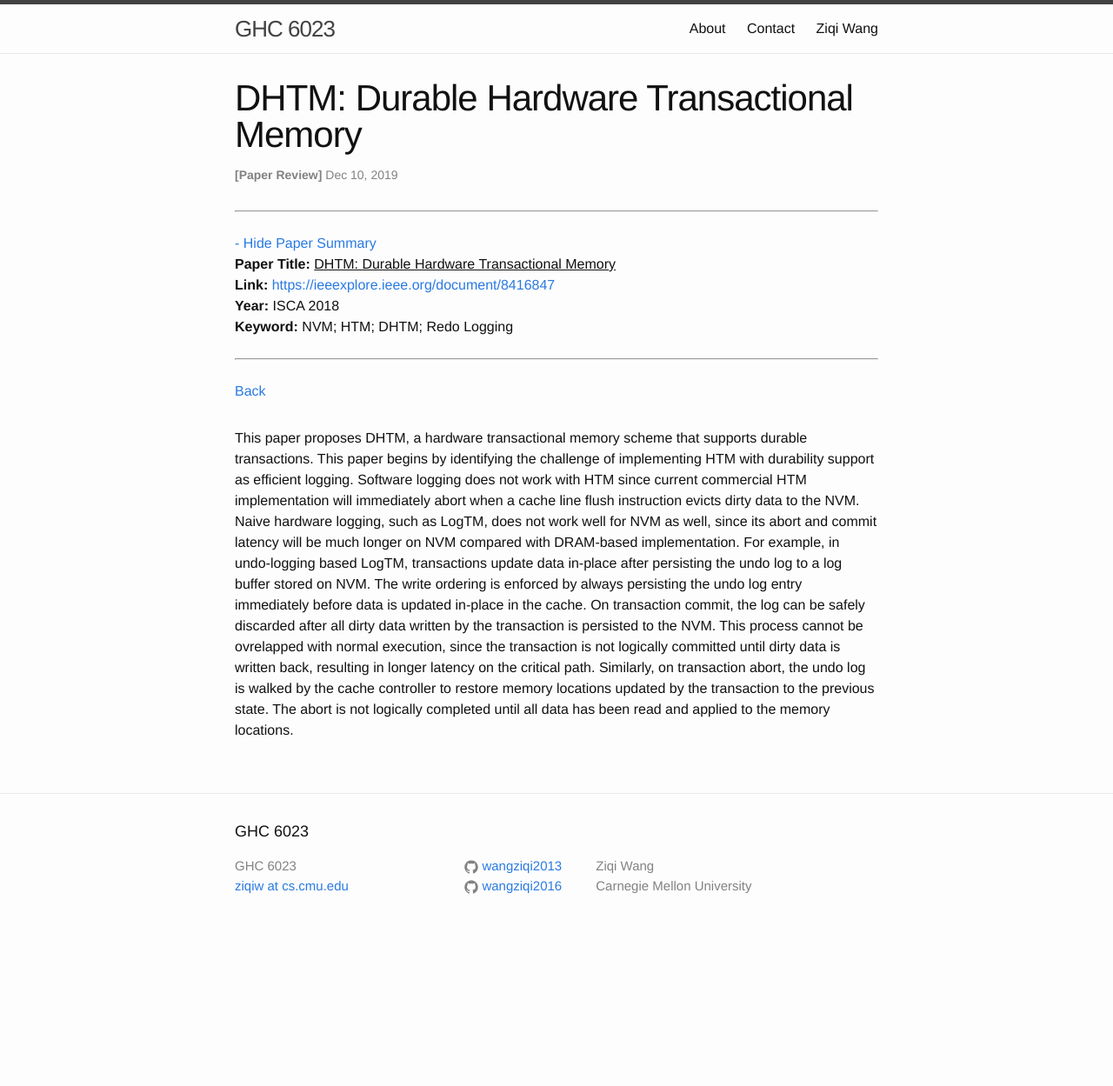
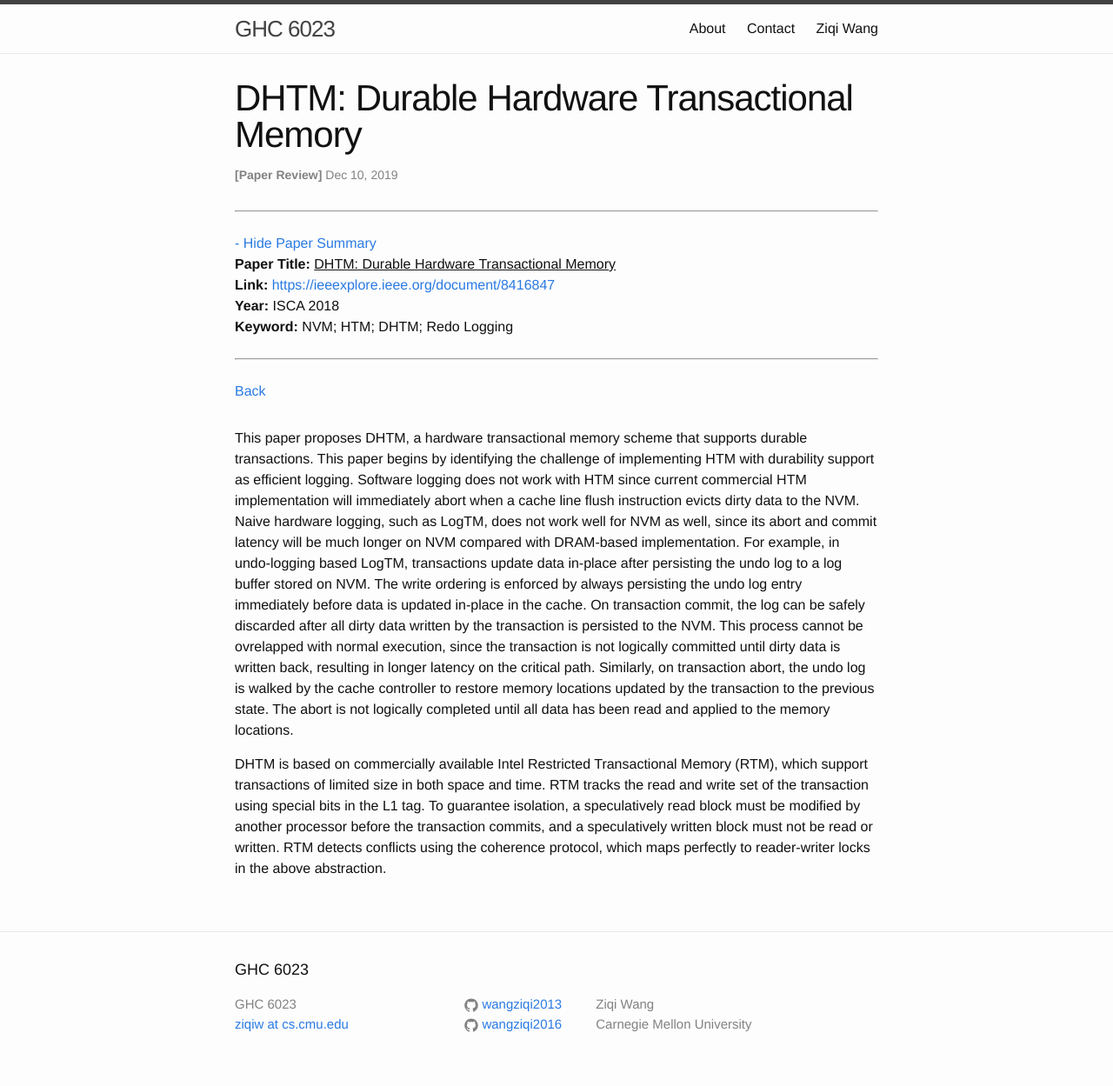
Before and after one commit to wangziqi2013/wangziqi2013.github.io, a Jekyll site: the page built from _posts/2019-12-09-dhtm.markdown, in a window 1280 px wide. Shown: the whole page at 87% size. Built offline with Jekyll 4.4.1, drawn with Linux system fonts in a browser that asks for light colours; before the commit the page ends 1090 px from its top, so only the background shows below that.

Commit message:
Working on RTM

```diff
--- a/_posts/2019-12-09-dhtm.markdown
+++ b/_posts/2019-12-09-dhtm.markdown
@@ -25,3 +25,9 @@ be ovrelapped with normal execution, since the transaction is not logically comm
 resulting in longer latency on the critical path. Similarly, on transaction abort, the undo log is walked by the cache
 controller to restore memory locations updated by the transaction to the previous state. The abort is not logically completed
 until all data has been read and applied to the memory locations.
+
+DHTM is based on commercially available Intel Restricted Transactional Memory (RTM), which support transactions of limited
+size in both space and time. RTM tracks the read and write set of the transaction using special bits in the L1 tag. To
+guarantee isolation, a speculatively read block must be modified by another processor before the transaction commits,
+and a speculatively written block must not be read or written. RTM detects conflicts using the coherence protocol, which
+maps perfectly to reader-writer locks in the above abstraction.
```
